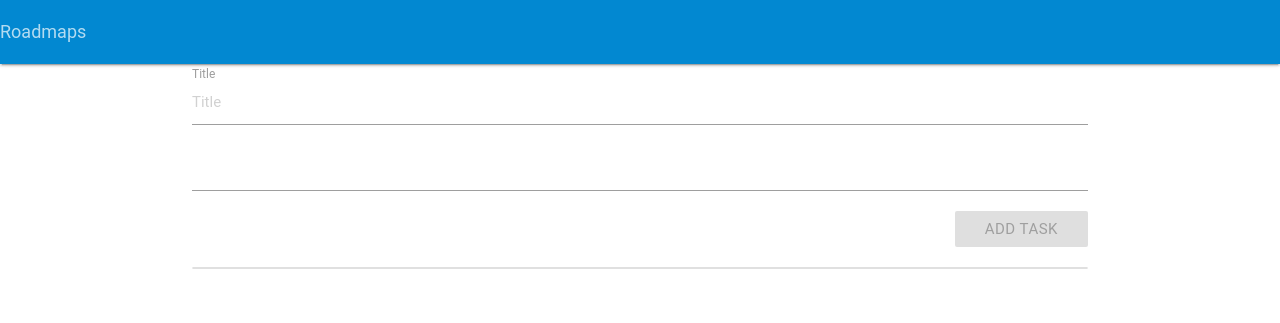
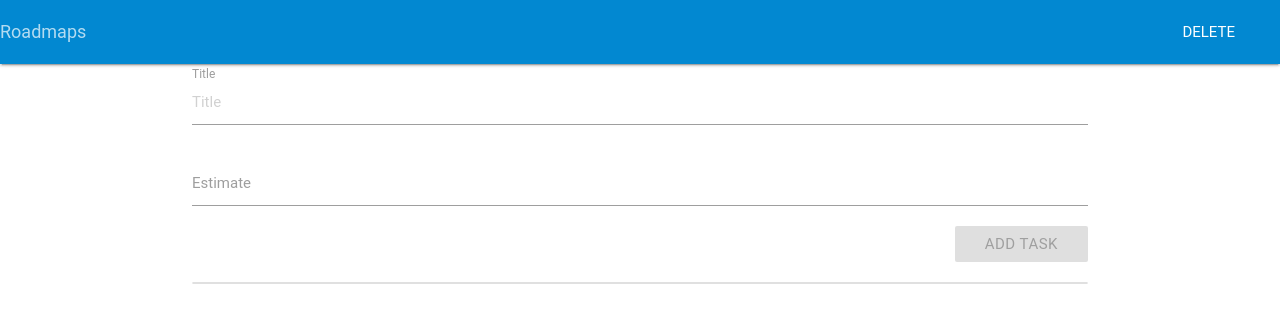
Before and after one commit to gudvinr/django-tasks-py, a Python web app: template amsite/templates/roadmap.html in a window 1280 px wide. Shown: the top 323 px of the page. Run offline with Jinja, Linux system fonts and the light colour scheme; the template is opened without the code that fills it, so the values that code supplies are empty; some libraries are stand-ins or nearby versions; some web fonts are replaced.

Commit message:
[+] Deletion

```diff
--- a/amsite/templates/roadmap.html
+++ b/amsite/templates/roadmap.html
@@ -6,6 +6,9 @@
 <div class="col s12">
     <a href="{{ url('roadmaps') }}" class="breadcrumb">Roadmaps</a>
     <a href="{{ url('roadmap', args=[id]) }}" class="breadcrumb">{{ title }}</a>
+    <ul class="right">
+        <a href="{{ url('roadmaps') }}" id="delete_btn" class="btn-flat waves-effect white-text">Delete</a>
+    </ul>
 </div>
 {% endblock %}
 
@@ -17,8 +20,15 @@
                 <input placeholder="Title" id="title" name="title" type="text" required>
                 <label for="title">Title</label>
             </div>
-            <input type="date" name="estimate" class="datepicker" required>
-            <button id="submit_btn" class="btn waves-effect waves-light deep-orange accent-2 right disabled" type="submit">Add task</button>
+            <div class="input-field">
+                <input type="date" id="estimate" name="estimate" class="datepicker" required
+                {% if ready %} disabled {% endif %}>
+                <label for="estimate">Estimate</label>
+            </div>
+            <button id="submit_btn" type="submit"
+                class="btn waves-effect waves-light deep-orange accent-2 right disabled">
+                Add task
+            </button>
         </form>
     </div>
     <div class="collection">
```
Also changed, not shown: amsite/templates/task.html (+8 -2 lines), amsite/views.py (+17 -3 lines).
